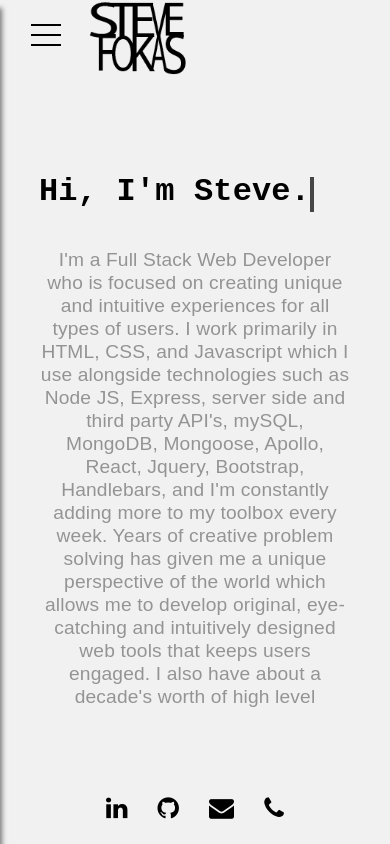
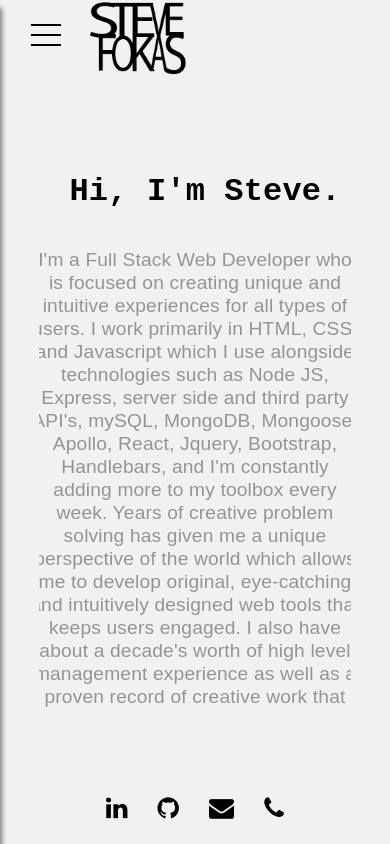
Before and after one commit to sf487552/portfolio-page-rct, a React (Create React App) app: page /about in a window 390 px wide. Built offline with nearby package versions, Linux system fonts and the light colour scheme; no server answers.

Commit message:
about me mobile glitch

```diff
--- a/src/components/about/about.css
+++ b/src/components/about/about.css
@@ -6,12 +6,12 @@
   place-content: center;
   text-align: center;
   max-height: 450px;
-  /* overflow-y: hidden; */
+  overflow-y: auto;
   /* overflow-x: auto; */
 }
 
 @media only screen and (max-width: 450px) {
-  #about {width: 80%; height: 60%; overflow: scroll; float: left;}
+  #about {width: 80%; height: 60%; }
 
 }
 
@@ -35,6 +35,8 @@ ms ::-webkit-scrollbar {
   width: -moz-max-content;
   width: max-content;
   margin-top: 60px;
+  margin-left: 40px;
+  margin-right: 20px;
 }
 
 #intro::before,
@@ -47,6 +49,15 @@ ms ::-webkit-scrollbar {
   left: 0;
   width: auto;
 }
+
+@media screen and (max-width: 455px){
+#intro::after {
+  margin-top: 60px;
+  margin-left: 40px;
+  margin-right: 20px;
+}
+}
+
 
 #intro::before {
   background: #f1f1f1;
--- a/src/components/projects/Projects.js
+++ b/src/components/projects/Projects.js
@@ -14,7 +14,7 @@ function Projects() {
                 <div id="two">
                     <h1><a id="link" href="https://sf487552.github.io/Music-Site/#about">Artist Fan Page</a></h1>
                     <h1><a id="link" href="https://github.com/sf487552/Music-Site">Github Repo</a></h1>
-                    <p>This project was made using raw HTML, CSS, Javascript, and JQuery as well as Adobe Illustrator. It's a clean, easy-to-use, mobile friendly artist fan page made by yours truly. Google Tag Manager has also been added this page to track the user interactions in it.</p>
+                    <p>This project was made using raw HTML, CSS, Javascript, and JQuery as well as Adobe Illustrator. It's a clean, easy-to-use, mobile friendly artist fan page made by yours truly. Google Tag Manager has also been added to this page to track the user interactions in it.</p>
                 </div>
             </div>
             <div id="p2" className="wrapper">
@@ -22,7 +22,7 @@ function Projects() {
                 <div id="two">
                     <h1><a id="link" href="https://fast-anchorage-27962.herokuapp.com/?id=617d346ba14bb1001679385c">Fitness App</a></h1>
                     <h1><a id="link" href="https://github.com/sf487552/Workout-Tracker">Github Repo</a></h1>
-                    <p>This project showcases my skills using MongoDB with a Mongoose Schema and Express Routes. The site has been deployed using Heroku and MongoDB Atlas. Google Tag Manager has also been added this page to track the user interactions in it.</p>
+                    <p>This project showcases my skills using MongoDB with a Mongoose Schema and Express Routes. The site has been deployed using Heroku and MongoDB Atlas. Google Tag Manager has also been added to this page to track the user interactions in it.</p>
                 </div>
             </div>
             <div id="p3" className="wrapper">
@@ -38,7 +38,7 @@ function Projects() {
                 <div id="two">
                     <h1><a id="link" href="https://sf487552.github.io/Weather-Dashboard/">Weather Dash</a></h1>
                     <h1><a id="link" href="https://github.com/sf487552/Weather-Dashboard">Github Repo</a></h1>
-                    <p>This project was made using Third Party APIs along with HTML, CSS, and Javascript while using localStorage to store persistant data. Google Tag Manager has also been added this page to track the user interactions in it.</p>
+                    <p>This project was made using Third Party APIs along with HTML, CSS, and Javascript while using localStorage to store persistant data. Google Tag Manager has also been added to this page to track the user interactions in it.</p>
                 </div>
             </div>
             <div id="p5" className="wrapper">
@@ -46,7 +46,7 @@ function Projects() {
                 <div id="two">
                     <h1><a id="link" href="https://note-taker-sf.herokuapp.com/">Note Taker</a></h1>
                     <h1><a id="link" href="https://github.com/sf487552/note-taker-sf">Github Repo</a></h1>
-                    <p>This project showcases more of my skills with Express JS on the Back End portion which saves and retrieves data from a Json file. I created the backnend and connected it to the front. Google Tag Manager has also been added this page to track the user interactions in it.</p>
+                    <p>This project showcases more of my skills with Express JS on the Back End portion which saves and retrieves data from a Json file. I created the backnend and connected it to the front. Google Tag Manager has also been added to this page to track the user interactions in it.</p>
                 </div>
             </div>
         </div>
```
